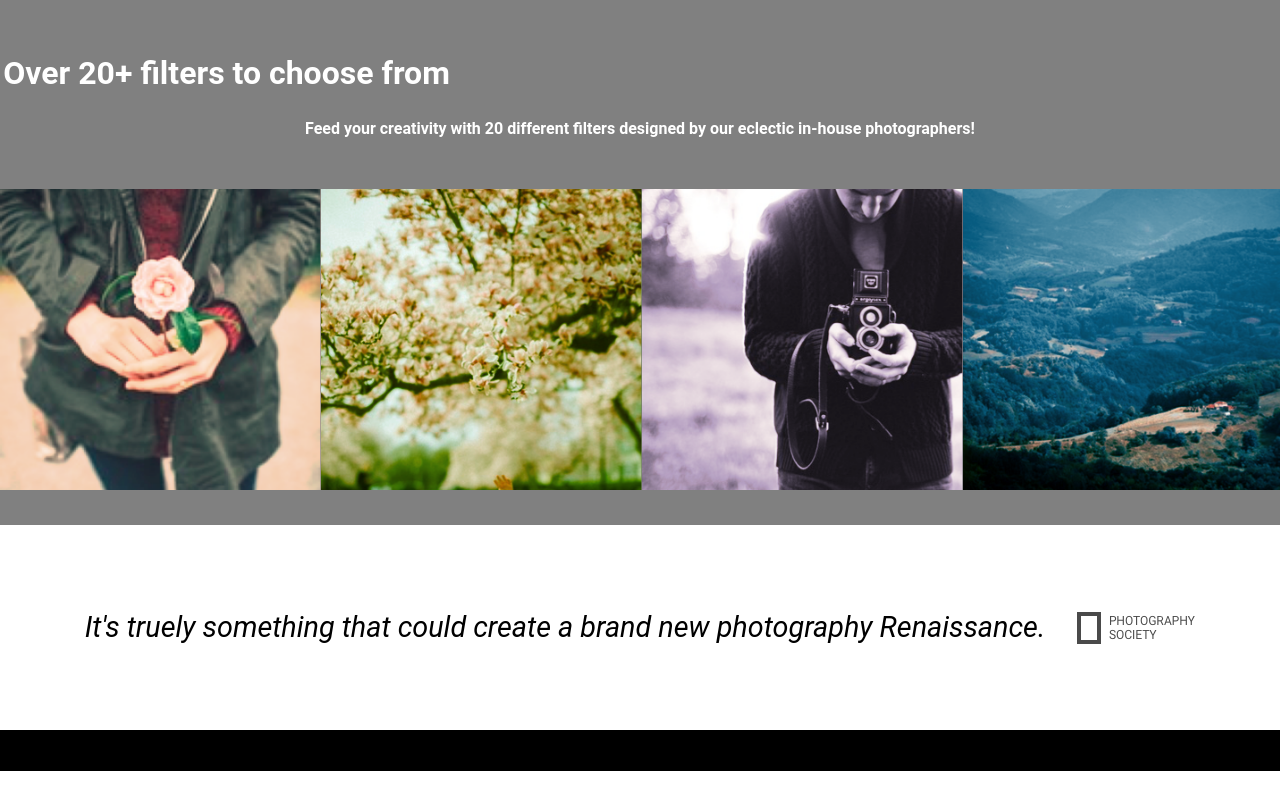
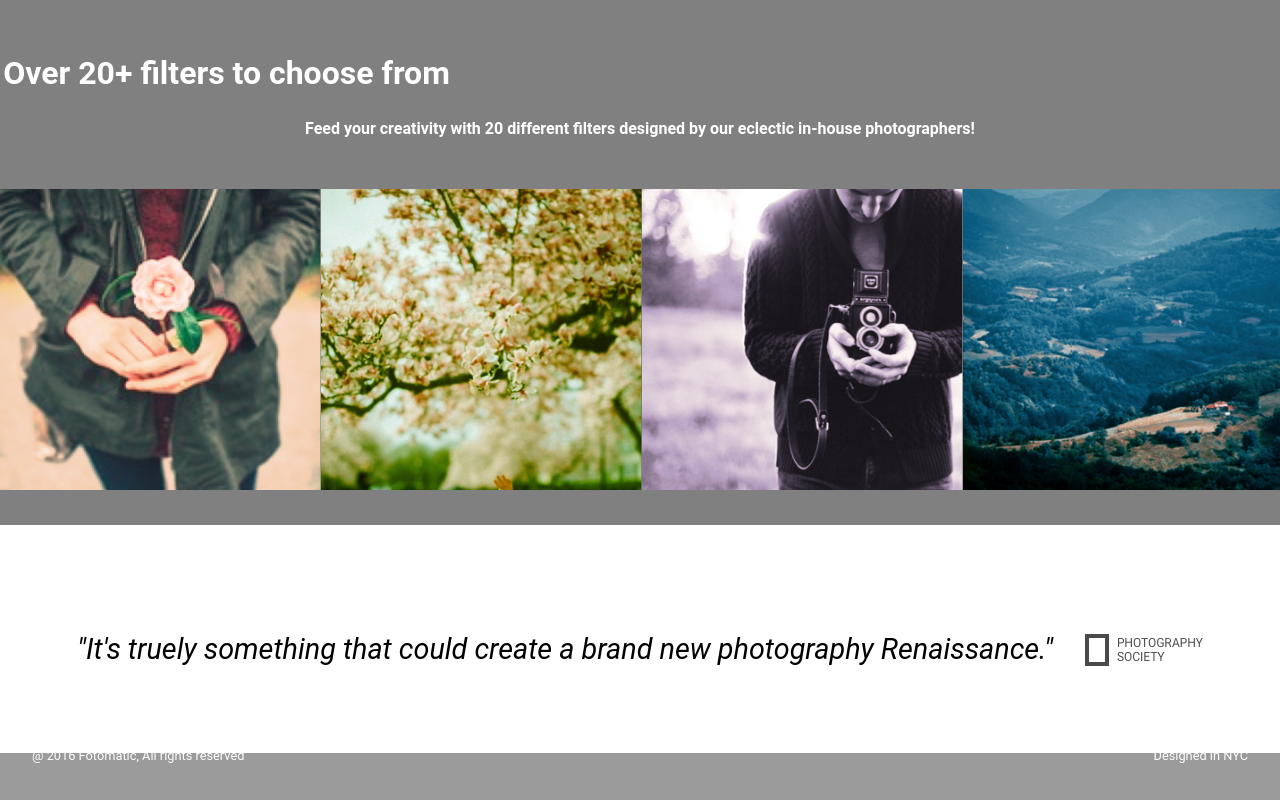
Before and after one commit to MSGJack/foto, a plain HTML site: page index.html in a window 1280 px wide. Shown: the part 1536-2336 px from the top of the page. Before the commit the page ends 2307 px from the top, so only its background shows below. Drawn offline with nearby package versions, Linux system fonts and the light colour scheme; a web font is replaced by a local one.

Commit message:
footer fix

```diff
--- a/index.html
+++ b/index.html
@@ -81,7 +81,7 @@
             </div>
             <div id="quotes">
                 <div class="words">
-                    <p> It's truely something that could create a brand new photography Renaissance.</p>
+                    <p> "It's truely something that could create a brand new photography Renaissance."</p>
                     <img src="images/photography-logo.png">
                 </div>
             </div>
--- a/style.css
+++ b/style.css
@@ -203,6 +203,7 @@ header .icon {
 
 #quotes {
     background-color: white;
+    margin: 1.4rem auto;
 }
 
 #quotes .words {
@@ -221,14 +222,15 @@ header .icon {
 }
 
 footer {
-    background-color: black;
-    padding: 2rem 3rem;
+    background-color: #9b9b9b;
+    padding: 1.5rem 2rem;
 }
 
 footer .cr {
     color: white;
     display: flex;
-    font-size: small;
+    font-size: .8rem;
+    justify-content: space-between;
 }
 
 .main {
```
